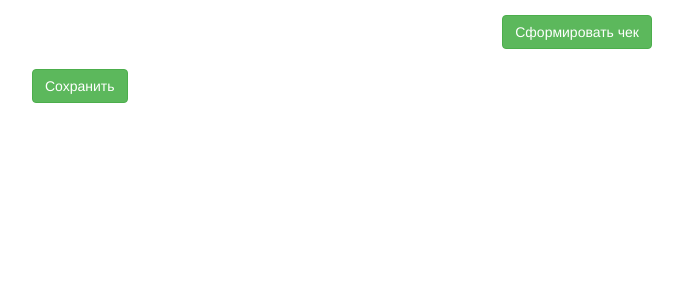
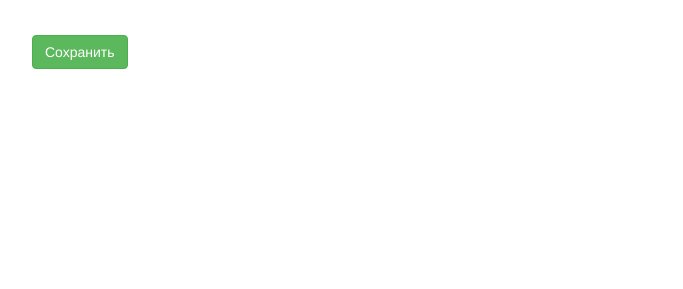
Before and after one commit to Dyepell/VETcmsTEST, a Yii app: template views/client/visit.php in a window 1280 px wide. Shown: the part 343-632 px from the top of the page, without its empty margins (3-686 px from the left). Run offline with PHP 8.4 and a stand-in for Yii, Linux system fonts and the light colour scheme; the template is opened without the code that fills it, so the values that code supplies are empty; form fields are guessed from the names that the template uses; some libraries are stand-ins or nearby versions.

Commit message:
Вывод ИД визита в таблице с чеками, вырезал лишнюю кнопку.

```diff
--- a/views/client/visit.php
+++ b/views/client/visit.php
@@ -145,7 +145,6 @@ $('#visitForm').on('beforeSubmit', function()
         <div class="col" style="margin-left: 20px;">
            <?php  if ($_GET['ID_VISIT']!=null)
            {echo "<span style=\"font-size: 150%;\">Список услуг</span>";}?>
-            <a href="#" id = "createCheck" class="btn btn-success" style="float: right">Сформировать чек</a>
             <?php
             if ($_GET['ID_VISIT']!=null){echo GridView::widget([
                 'dataProvider'=>$FacilityProvider,
--- a/views/shop/salecheckspage.php
+++ b/views/shop/salecheckspage.php
@@ -33,6 +33,7 @@ use yii\helpers\Html;
 //                ],
                 'id',
                 'saleId',
+                'visitId',
                 'shiftNum',
                 'checkNum',
                 'fiscalDocNum',
```
